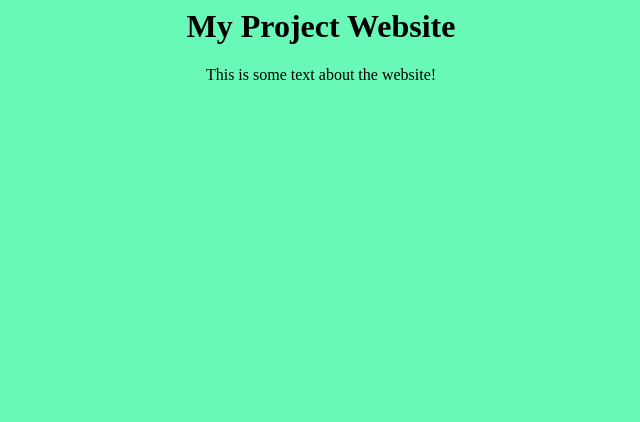
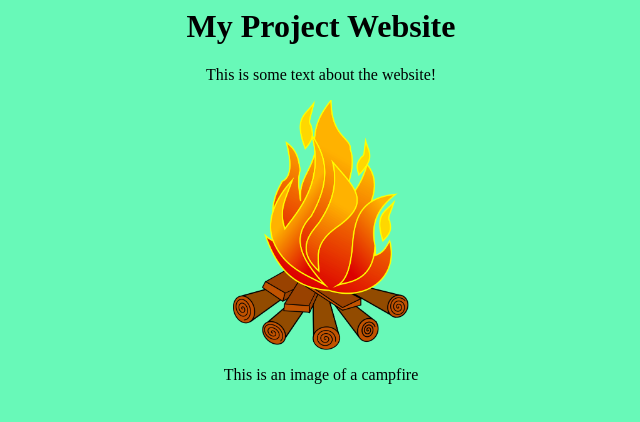
Before and after one commit to sagars729/bitcamp2024-template, a plain HTML site: page index.html in a window 1280 px wide. Shown: the whole page, without its empty margins (319-959 px from the left). Drawn offline with Linux system fonts and the light colour scheme.

Commit message:
website v5: add an image of a campfire (#2)
In this pull request, I have used the `<img>` element to add an image of
a campfire with a small caption with the `<p>` element!

```diff
--- a/index.html
+++ b/index.html
@@ -3,4 +3,9 @@
   <h1 style="text-align:center"> My Project Website </h1>
   <p style="text-align:center"> This is some text about the website! </p>
 
+  <div id="website-image" style="text-align:center">
+    <img src="campfire.png" alt="campfire" height=250px />
+    <p> This is an image of a campfire </p>
+  </div>
+
 </body>
```
Also changed, not shown: campfire.png (added).
